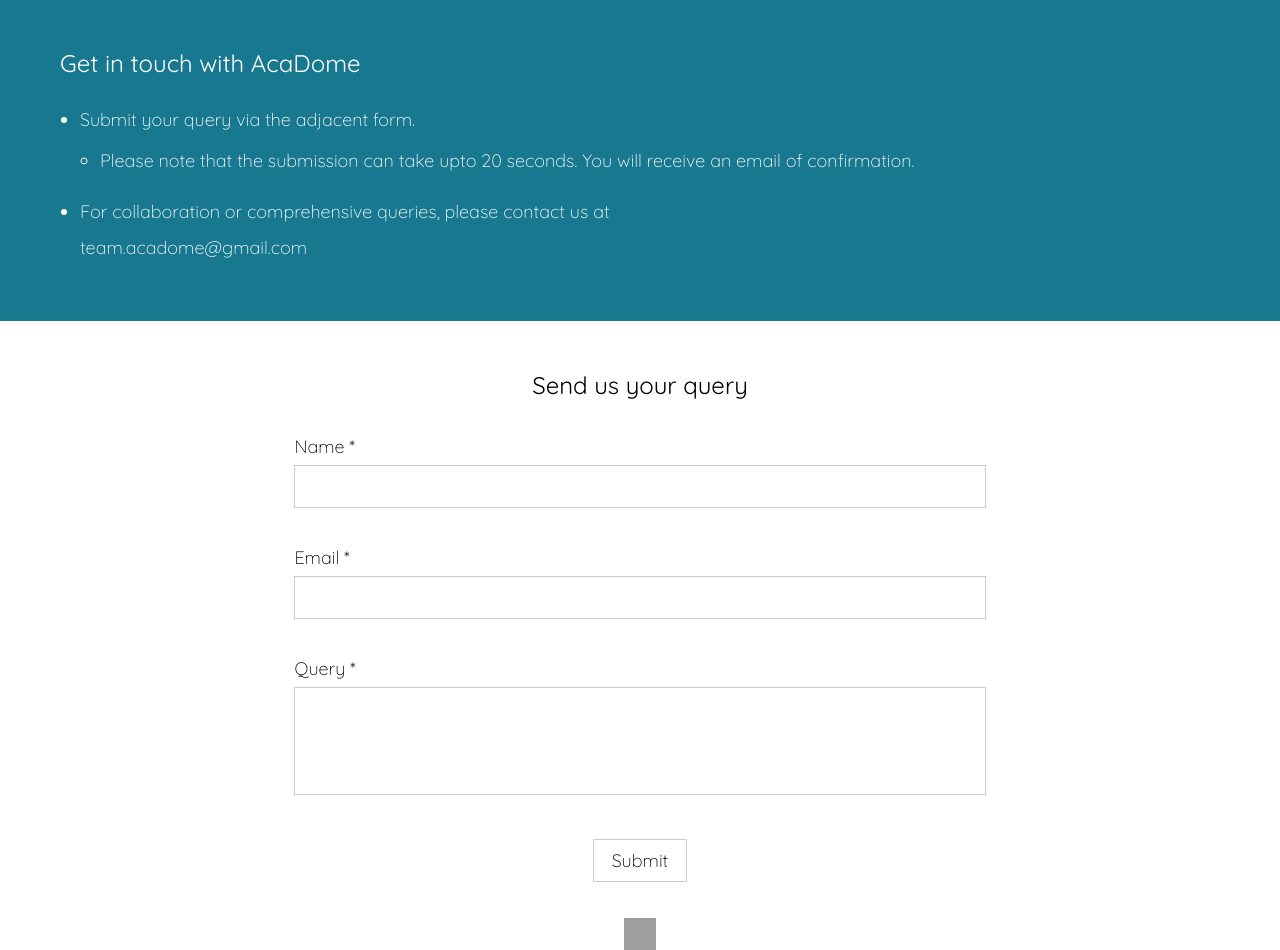
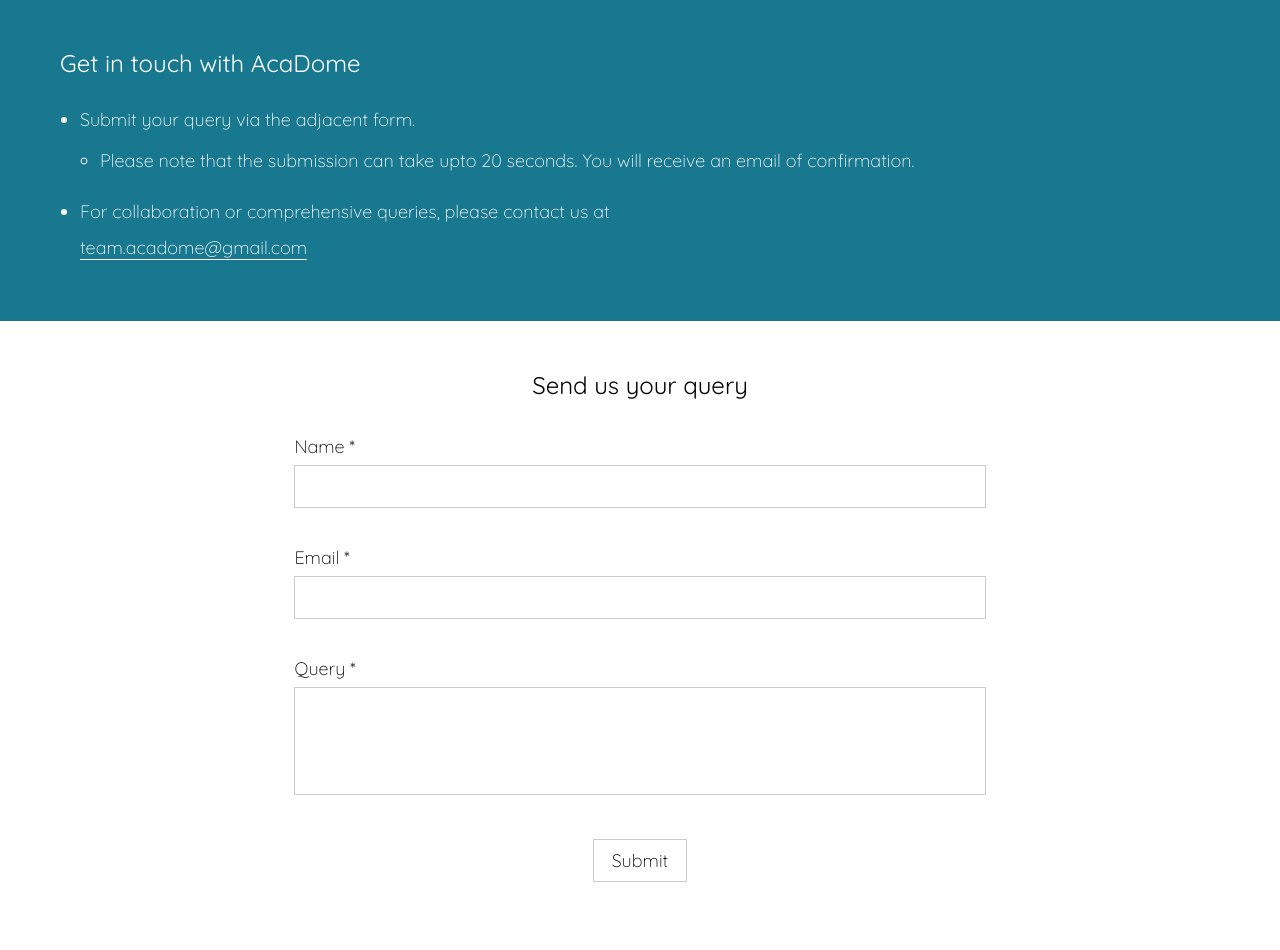
Before and after one commit to acadome/acadome, a Flask app: page /contact in a window 1280 px wide. Shown: the part 97-1047 px from the top of the page. Run offline with Flask 2, Linux system fonts and the light colour scheme; some libraries are stand-ins or nearby versions; grey boxes are pictures that could not be loaded.

Commit message:
add: email link || mod: spinner

```diff
--- a/acadome/templates/contact.html
+++ b/acadome/templates/contact.html
@@ -17,7 +17,7 @@
               </ul>
             </li>
             <li>For collaboration or comprehensive queries, please contact us at<br>
-              team.acadome@gmail.com</li>
+              <a href='mailto:team.acadome@gmail.com' class='anchor-2'>team.acadome@gmail.com</a></li>
           </ul>
         </section>
 
@@ -33,11 +33,11 @@
             <input type='submit' value='Submit' class='btn'><br>
 
             {% with message = get_flashed_messages() %}
-              {% if message %}
-                <span>{{ message[0] }}</span>
-              {% else %}
-                <img src="{{ url_for('static', filename='gifs/loader.gif') }}" width='32px' height='32px' id='loader'>
-              {% endif %}
+            {% if message %}
+            <span>{{ message[0] }}</span>
+            {% else %}
+            <img src="{{ url_for('static', filename='gifs/spinner.gif') }}" width='32px' height='32px' id='spinner'>
+            {% endif %}
             {% endwith %}
           </fieldset>
         </form>
```
